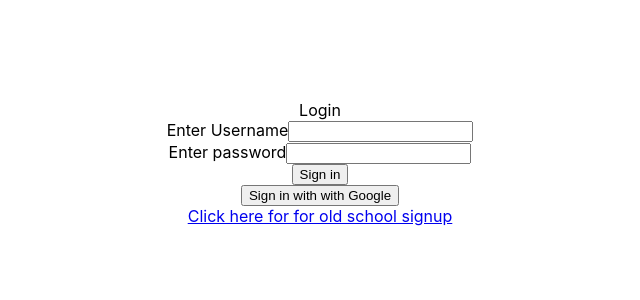
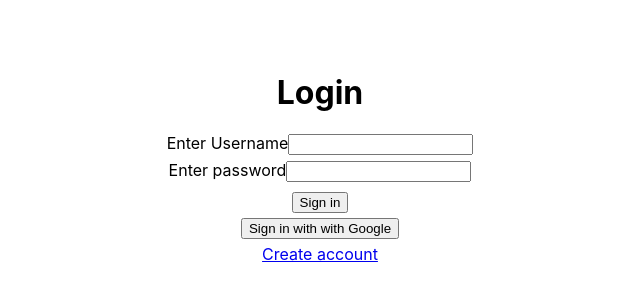
Before and after one commit to elGrogz/billable-hours-timer, a React (Create React App) app: page / in a window 1280 px wide. Shown: the part 242-542 px from the top of the page, without its empty margins (320-960 px from the left). Built offline with nearby package versions, Linux system fonts and the light colour scheme; no server answers.

Commit message:
styled the login/signup comps

```diff
--- a/src/components/LoginComponent.tsx
+++ b/src/components/LoginComponent.tsx
@@ -36,33 +36,33 @@ const LoginComponent: React.FC = () => {
   return (
     <form
       style={{
-        // display: "inline-flex",
         display: "flex",
         justifyContent: "center",
         alignItems: "center",
         flexDirection: "column",
         height: "100vh",
-        marginTop: 5,
       }}
     >
-      Login
-      <div>
+      <h1>Login</h1>
+      <div style={{ marginBottom: 5 }}>
         Enter Username
         <input type="text" onChange={(event) => setEmail(event.target.value)} />
       </div>
-      <div>
+      <div style={{ marginBottom: 10 }}>
         Enter password
         <input
           type="password"
           onChange={(event) => setPassword(event.target.value)}
         />
       </div>
-      <button onClick={handleNormalLoginSubmit}>Sign in</button>
-      <button onClick={handleGoogleLoginSubmit}>
+      {error && <div style={{ color: "red" }}>{error}</div>}
+      <button style={{ marginBottom: 5 }} onClick={handleNormalLoginSubmit}>
+        Sign in
+      </button>
+      <button style={{ marginBottom: 5 }} onClick={handleGoogleLoginSubmit}>
         Sign in with with Google
       </button>
-      <Link to="/signup">Click here for for old school signup</Link>
-      {error && <div style={{ color: "red" }}>OH NO! {error}</div>}
+      <Link to="/signup">Create account</Link>
     </form>
   );
 };
--- a/src/components/SignupComponent.tsx
+++ b/src/components/SignupComponent.tsx
@@ -31,25 +31,25 @@ const SignupComponent: React.FC = () => {
         alignItems: "center",
         flexDirection: "column",
         height: "100vh",
-        // marginTop: 5,
-        // marginBottom: 20,
       }}
     >
-      Signup
-      <div>
-        Enter Username
+      <h1>Signup</h1>
+      <div style={{ marginBottom: 5 }}>
+        Choose username
         <input type="text" onChange={(event) => setEmail(event.target.value)} />
       </div>
-      <div>
-        Enter password
+      <div style={{ marginBottom: 10 }}>
+        Choose password
         <input
           type="password"
           onChange={(event) => setPassword(event.target.value)}
         />
       </div>
-      {error && <div style={{ color: "red" }}>Error! {error}</div>}
-      <button onClick={handleSubmit}>Submit username and password</button>
-      <Link to="/">Click here to login normally</Link>
+      {error && <div style={{ color: "red", marginBottom: 5 }}>{error}</div>}
+      <button style={{ marginBottom: 5 }} onClick={handleSubmit}>
+        Submit
+      </button>
+      <Link to="/">Back to login</Link>
     </form>
   );
 };
```
